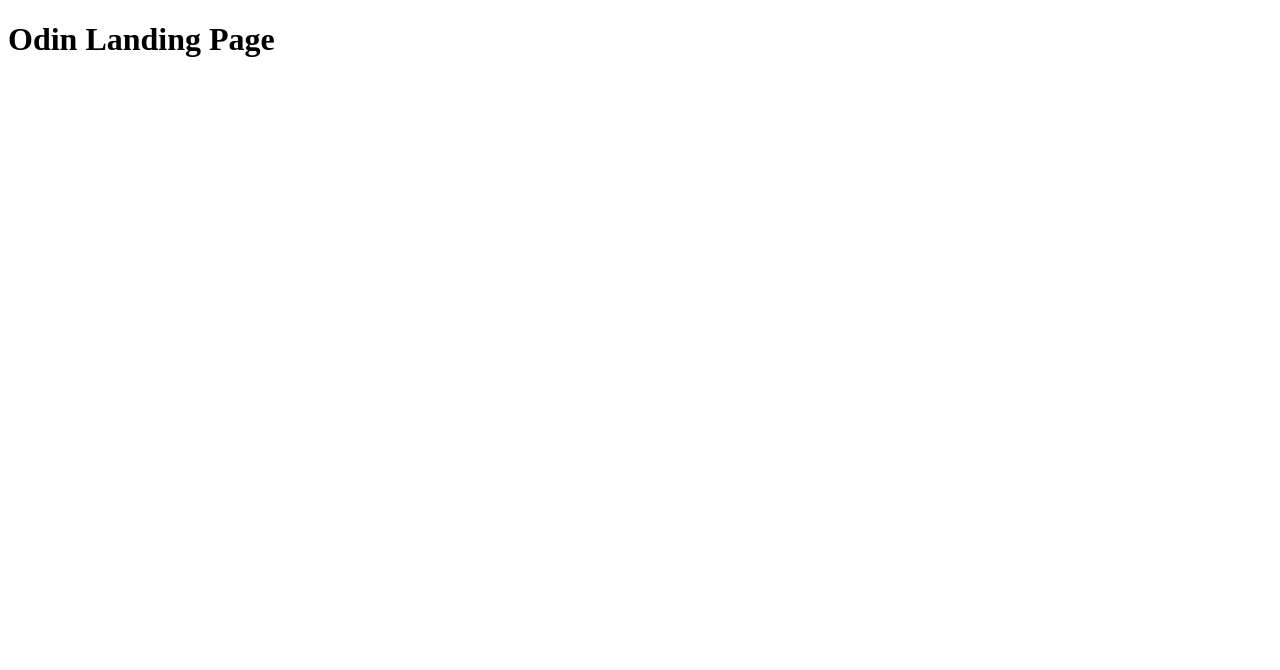
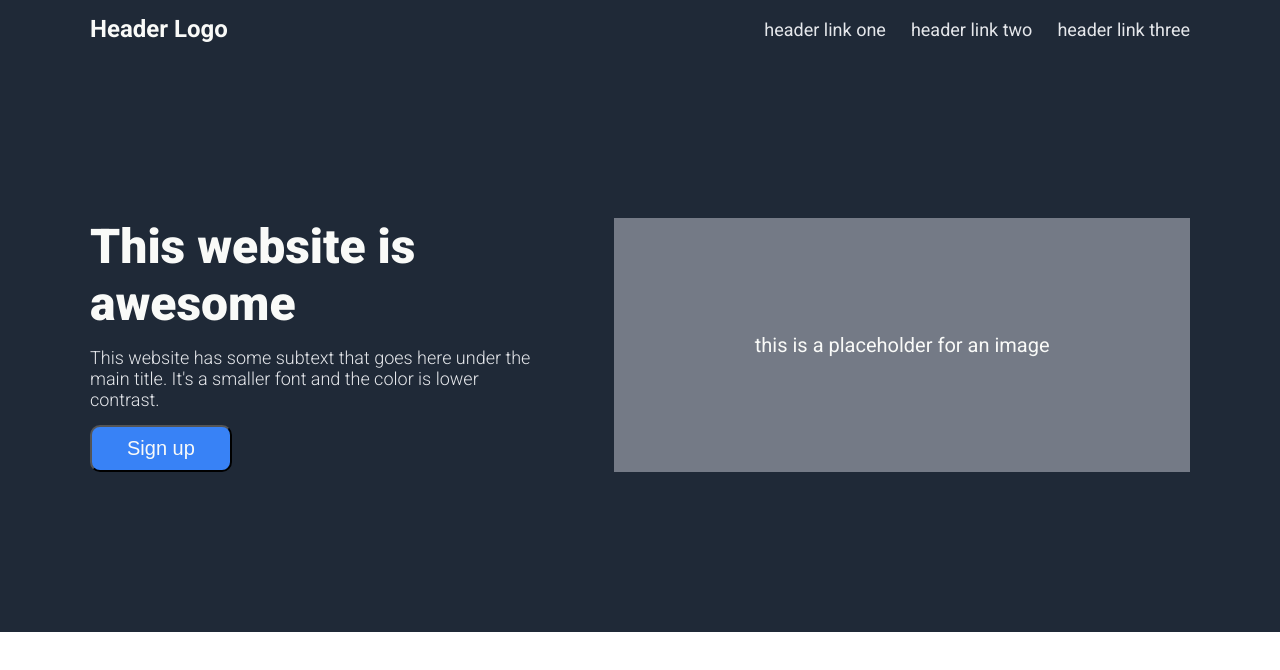
Before and after one commit to pa-aggarwal/landing-page, a plain HTML site: page index.html in a window 1280 px wide. Drawn offline with Linux system fonts and the light colour scheme.

Commit message:
Add markup and styles for hero section

```diff
--- a/index.html
+++ b/index.html
@@ -4,10 +4,34 @@
     <meta charset="UTF-8">
     <meta http-equiv="X-UA-Compatible" content="IE=edge">
     <meta name="viewport" content="width=device-width, initial-scale=1.0">
+    <link rel="preconnect" href="https://fonts.googleapis.com">
+    <link rel="preconnect" href="https://fonts.gstatic.com" crossorigin>
+    <link rel="stylesheet" href="https://fonts.googleapis.com/css2?family=Roboto:ital,wght@0,300;0,400;0,500;0,700;0,900;1,300&display=swap">
     <link rel="stylesheet" href="./styles.css">
     <title>Odin Landing Page</title>
 </head>
 <body>
-    <h1>Odin Landing Page</h1>
+    <section class="hero-section">
+        <header class="header">
+            <span class="logo">Header Logo</span>
+            <nav>
+                <ul>
+                    <li><a href="#">header link one</a></li>
+                    <li><a href="#">header link two</a></li>
+                    <li><a href="#">header link three</a></li>
+                </ul>
+            </nav>
+        </header>
+        <div class="hero-content">
+            <div class="hero-text">
+                <h1>This website is awesome</h1>
+                <p>This website has some subtext that goes here under the main title. It's a smaller font and the color is lower contrast.</p>
+                <button class="hero-button">Sign up</button>
+            </div>
+            <div class="hero-image">
+                <span>this is a placeholder for an image</span>
+            </div>
+        </div>
+    </section>
 </body>
 </html>
--- a/styles.css
+++ b/styles.css
@@ -0,0 +1,95 @@
+:root {
+    --color-dark: #1F2937;
+    --color-bright: #3882F6;
+    --color-grey: #E5E7EB;
+    --color-white: #F9FAF8;
+}
+
+body {
+    font-family: "Roboto", Tahoma, sans-serif;
+    margin: 0;
+}
+
+h1 {
+    color: var(--color-white);
+    font-size: 48px;
+    font-weight: 900;
+    margin: 0;
+}
+
+button:hover {
+    cursor: pointer;
+}
+
+.logo {
+    color: var(--color-white);
+    font-size: 24px;
+    font-weight: 700;
+}
+
+.header {
+    display: flex;
+    justify-content: space-between;
+    align-items: center;
+    padding: 15px 0;
+}
+
+.header ul {
+    list-style: none;
+    display: flex;
+    column-gap: 25px;
+    margin: 0;
+    padding: 0;
+}
+
+.header a {
+    color: inherit;
+    font-size: 18px;
+    text-decoration: none;
+}
+
+.hero-section {
+    background-color: var(--color-dark);
+    color: var(--color-grey);
+    font-size: 20px;
+}
+
+.hero-section > * {
+    max-width: 1100px;
+    margin: 0 auto;
+}
+
+.hero-section p {
+    font-size: 18px;
+    font-weight: 300;
+    margin: 15px 0;
+}
+
+.hero-content {
+    display: flex;
+    gap: 75px;
+    padding: 160px 0;
+}
+
+.hero-text {
+    /* Allows the image to grow */
+    flex-shrink: 2;
+}
+
+.hero-button {
+    background-color: var(--color-bright);
+    border-radius: 10px;
+    color: var(--color-white);
+    font-size: inherit;
+    display: inline-block;
+    padding: 10px 35px;
+}
+
+.hero-image {
+    background-color: #747A86;
+    color: var(--color-white);
+    flex-basis: 70%;
+    display: flex;
+    justify-content: center;
+    align-items: center;
+}
```
